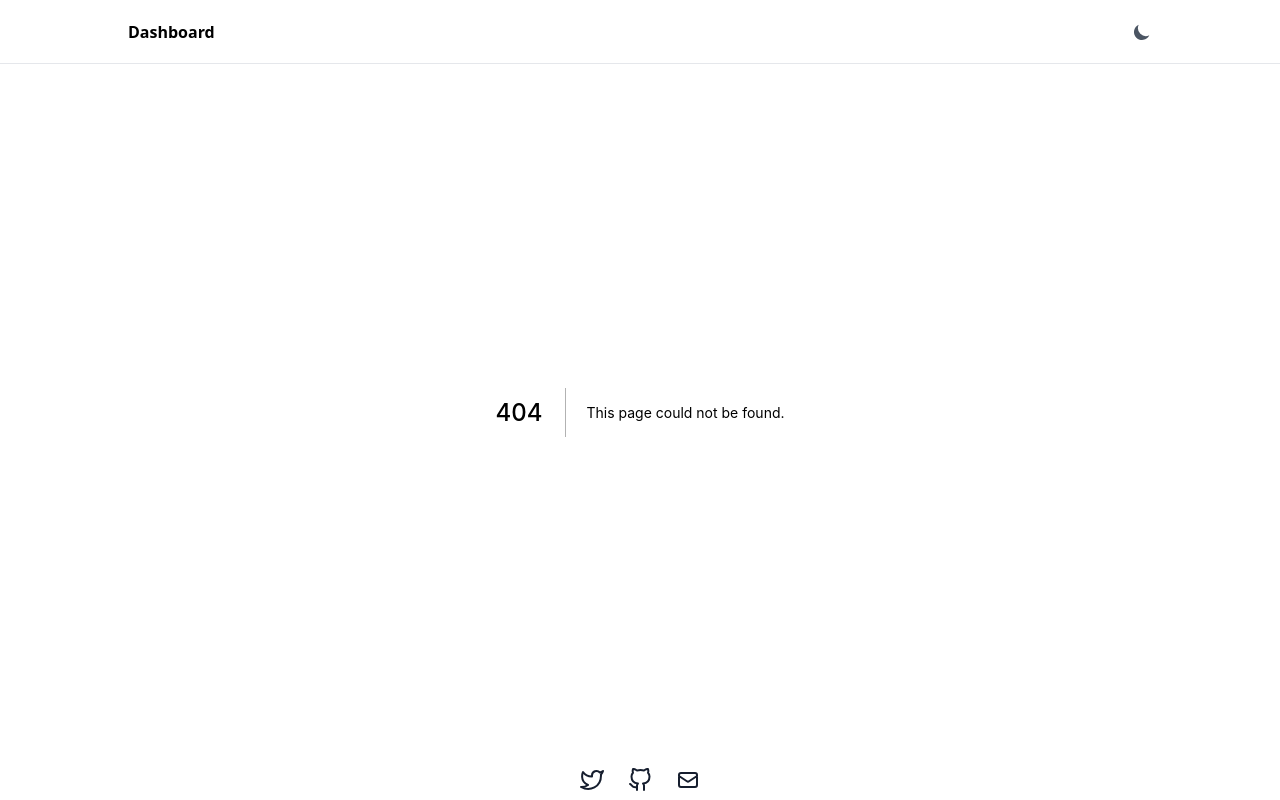
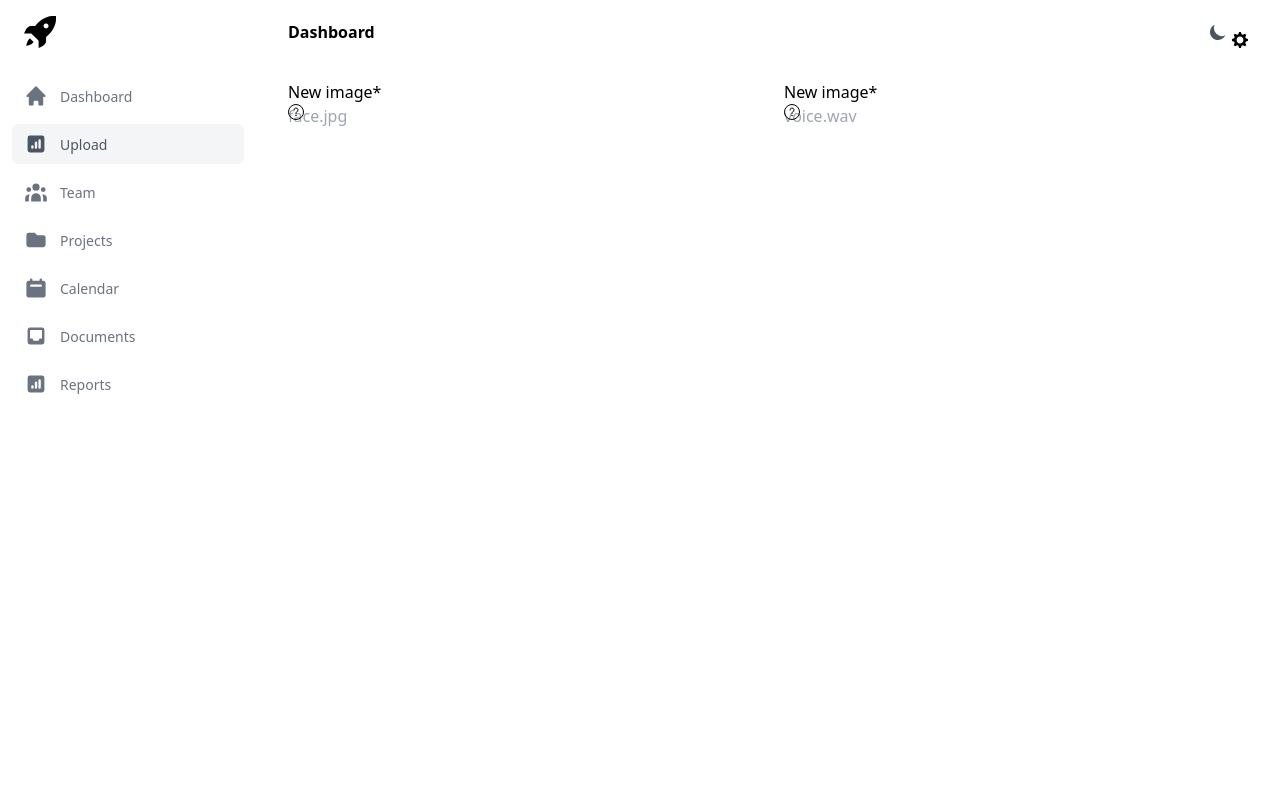
Before and after one commit to miraklasiaf/dashboard, a Next.js app: page /dashboard/upload in a window 1280 px wide. Before the commit this address had no page. Built offline with nearby package versions, Linux system fonts and the light colour scheme; no server answers; sample sign-in values are in the browser's storage.

Commit message:
upload section added

```diff
--- a/components/dashboard/sidebar.js
+++ b/components/dashboard/sidebar.js
@@ -48,6 +48,9 @@ function PageLinks() {
     <VStack w="full" spacing={1}>
       <SidebarLink href="/dashboard" icon={Home}>
         Dashboard
+      </SidebarLink>
+      <SidebarLink href="/dashboard/upload" icon={ChartSquareBar}>
+        Upload
       </SidebarLink>
       <SidebarLink href="/dashboard/team" icon={UserGroup}>
         Team
--- /dev/null
+++ b/components/upload-form.js
@@ -0,0 +1,64 @@
+import { Container, Input, FormControl, FormLabel, InputGroup, InputLeftElement, FormErrorMessage, Icon } from "@chakra-ui/react";
+import { ArrowUpIcon } from '@chakra-ui/react';
+import { useController } from "react-hook-form";
+import { useRef } from "react";
+
+export const FileUpload = ({ name, placeholder, acceptedFileTypes, control, children, isRequired = false }) => {
+
+	const inputRef = useRef();
+
+	const {
+		field: { ref, onChange, value, ...inputProps },
+		fieldState: { invalid, isTouched, isDirty },
+	} = useController({
+		name,
+		control,
+		rules: { required: isRequired },
+	});
+
+	const uploadfunction = (e) => {
+		onChange(e.target.files[0]);
+		const file = e.target.files[0];
+		console.log("Uploaded a file");
+		console.log("File name", file.name);
+	  }
+
+	return (
+		<Container>
+			<FormControl isInvalid={invalid} isRequired>
+				<FormLabel htmlFor="writeUpFile">{children}</FormLabel>
+				<InputGroup>
+					<InputLeftElement
+						pointerEvents="none">
+						<Icon as={ArrowUpIcon} />
+					</InputLeftElement>
+					<input type='file'
+						// onChange={(e) => onChange(e.target.files[0])}
+						onChange={uploadfunction}
+						accept={acceptedFileTypes}
+						name={name}
+						ref={inputRef}
+						{...inputProps}
+						style={{display: 'none'}} />
+					<Input
+						placeholder={placeholder || "Your file ..."}
+						onClick={() => inputRef.current.click()}
+						readOnly={true}
+						value={value && value.name || ''}
+					/>
+				</InputGroup>
+				<FormErrorMessage>
+					{invalid}
+				</FormErrorMessage>
+			</FormControl>
+		</Container>
+
+	);
+}
+
+FileUpload.defaultProps = {
+	acceptedFileTypes: '',
+	allowMultipleFiles: false,
+};
+
+export default FileUpload;
--- a/package.json
+++ b/package.json
@@ -21,6 +21,7 @@
     "react": "^18.2.0",
     "react-dom": "^18.2.0",
     "firebase": "^9.6.3",
-    "react-firebase-hooks": "^5.0.3"
+    "react-firebase-hooks": "^5.0.3",
+    "react-hook-form": "^7.34.0"
   }
 }
--- /dev/null
+++ b/pages/dashboard/upload.js
@@ -0,0 +1,55 @@
+import React, { useEffect, useState } from "react";
+import { useAuthState } from "react-firebase-hooks/auth";
+import { auth } from "../../firebase/firebase";
+import Router from 'next/router'
+import { getLayout } from '@/layouts/dashboard';
+
+import { useForm } from "react-hook-form";
+import { FileUpload } from "../../components/upload-form";
+
+import { SimpleGrid } from '@chakra-ui/react'
+
+
+function Upload() {
+    const [user, loading, error] = useAuthState(auth);
+    const {
+		handleSubmit,
+		register,
+		setError,
+		control,
+		formState: { errors, isSubmitting },
+	} = useForm()
+
+    useEffect(() => {
+        if (loading) return;
+        if (!user) {Router.push('/connect/login')};
+      }, [user, loading]);
+
+      return (
+        <div>
+            <SimpleGrid minChildWidth='250px' spacing={8}>
+
+                <FileUpload name="avatar"
+                            acceptedFileTypes="image/*"
+                            isRequired={true}
+                            placeholder="face.jpg"
+                            control={control}>
+                    New image
+                </FileUpload>
+
+                <FileUpload name="avatar"
+                            acceptedFileTypes="image/*"
+                            isRequired={true}
+                            placeholder="voice.wav"
+                            control={control}>
+                    New image
+                </FileUpload>
+
+            </SimpleGrid>
+
+        </div>
+      );
+    }
+
+Upload.getLayout = getLayout;
+export default Upload;
```
